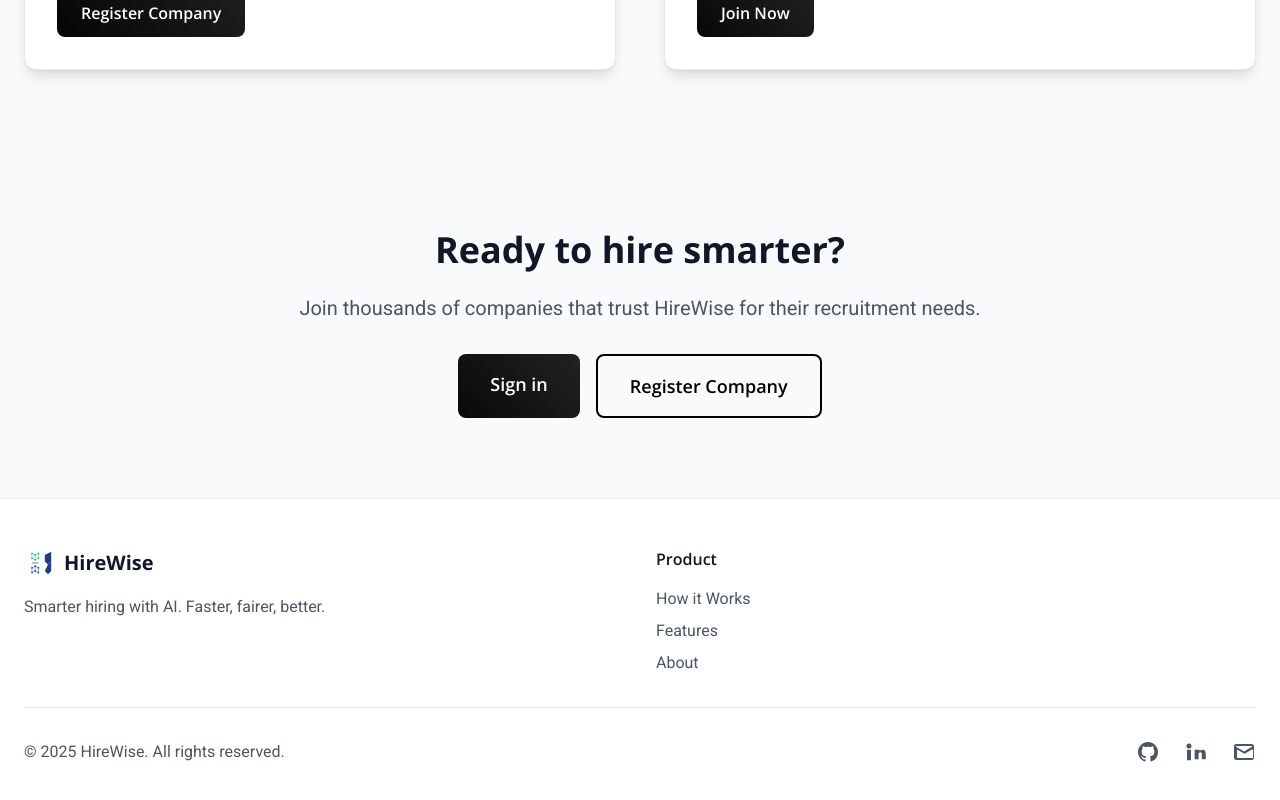
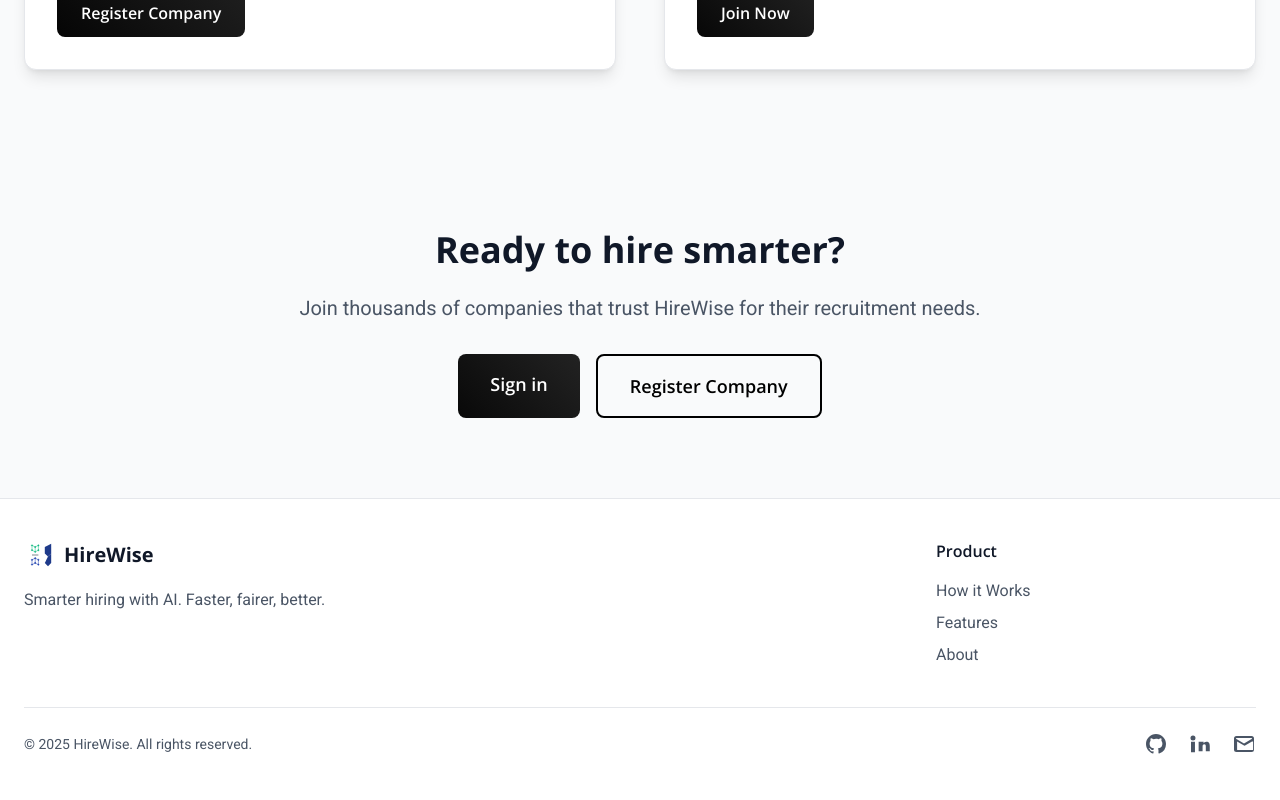
Before and after one commit to sagar7760/Hirewise, a React (Vite) app in the folder client/: page / in a window 1280 px wide. Shown: the part 2362-3162 px from the top of the page. Built offline with nearby package versions, Linux system fonts and the light colour scheme.

Commit message:
removed unused links from the footer

```diff
--- a/client/src/components/common/Footer.jsx
+++ b/client/src/components/common/Footer.jsx
@@ -4,20 +4,20 @@ import hirewiseLogo from '../../assets/hirewise.svg';
 
 const Footer = () => {
   return (
-    <footer className="px-6 py-12 bg-white dark:bg-gray-900 border-t border-gray-200 dark:border-gray-700 transition-colors duration-300">
+    <footer className="px-6 py-10 bg-white dark:bg-gray-900 border-t border-gray-200 dark:border-gray-700 transition-colors duration-300">
       <div className="max-w-7xl mx-auto">
-  <div className="grid grid-cols-1 md:grid-cols-2 gap-8 mb-8 items-start">
+        <div className="flex flex-col md:flex-row md:items-start md:justify-between gap-12 md:gap-20 mb-10">
           {/* Brand Section */}
-          <div>
+          <div className="md:max-w-sm">
             <div className="flex items-center space-x-2 mb-4">
               <img src={hirewiseLogo} alt="HireWise" className="w-8 h-8" />
               <span className="text-xl font-bold text-gray-900 dark:text-white font-['Open_Sans'] transition-colors duration-300">HireWise</span>
             </div>
-            <p className="text-gray-600 dark:text-gray-300 font-['Roboto'] transition-colors duration-300">Smarter hiring with AI. Faster, fairer, better.</p>
+            <p className="text-gray-600 dark:text-gray-300 font-['Roboto'] leading-relaxed transition-colors duration-300">Smarter hiring with AI. Faster, fairer, better.</p>
           </div>
 
-          {/* Product Links (Only used routes) */}
-          <div>
+          {/* Product Links */}
+          <div className="md:flex-1 md:max-w-xs">
             <h3 className="text-gray-900 dark:text-white font-semibold mb-4 font-['Open_Sans'] transition-colors duration-300">Product</h3>
             <ul className="space-y-2 text-gray-600 dark:text-gray-300 font-['Roboto'] transition-colors duration-300">
               <li><Link to="/how-it-works" className="hover:text-gray-900 dark:hover:text-white transition-colors">How it Works</Link></li>
@@ -25,14 +25,12 @@ const Footer = () => {
               <li><Link to="/about" className="hover:text-gray-900 dark:hover:text-white transition-colors">About</Link></li>
             </ul>
           </div>
-
-          {/* Support links removed per request */}
         </div>
 
         {/* Bottom Section */}
-        <div className="border-t border-gray-200 dark:border-gray-700 pt-8 flex flex-col md:flex-row justify-between items-center">
-          <p className="text-gray-600 dark:text-gray-300 font-['Roboto']">© 2025 HireWise. All rights reserved.</p>
-          <div className="flex space-x-6 mt-4 md:mt-0">
+        <div className="border-t border-gray-200 dark:border-gray-700 pt-6 flex flex-col md:flex-row justify-between items-center gap-4">
+          <p className="text-gray-600 dark:text-gray-300 font-['Roboto'] text-sm">© 2025 HireWise. All rights reserved.</p>
+          <div className="flex space-x-5">
             {/* GitHub */}
             <a href="https://github.com/sagar7760" target="_blank" rel="noreferrer" className="text-gray-600 dark:text-gray-300 hover:text-gray-900 dark:hover:text-white transition-colors">
               <span className="sr-only">GitHub</span>
```
